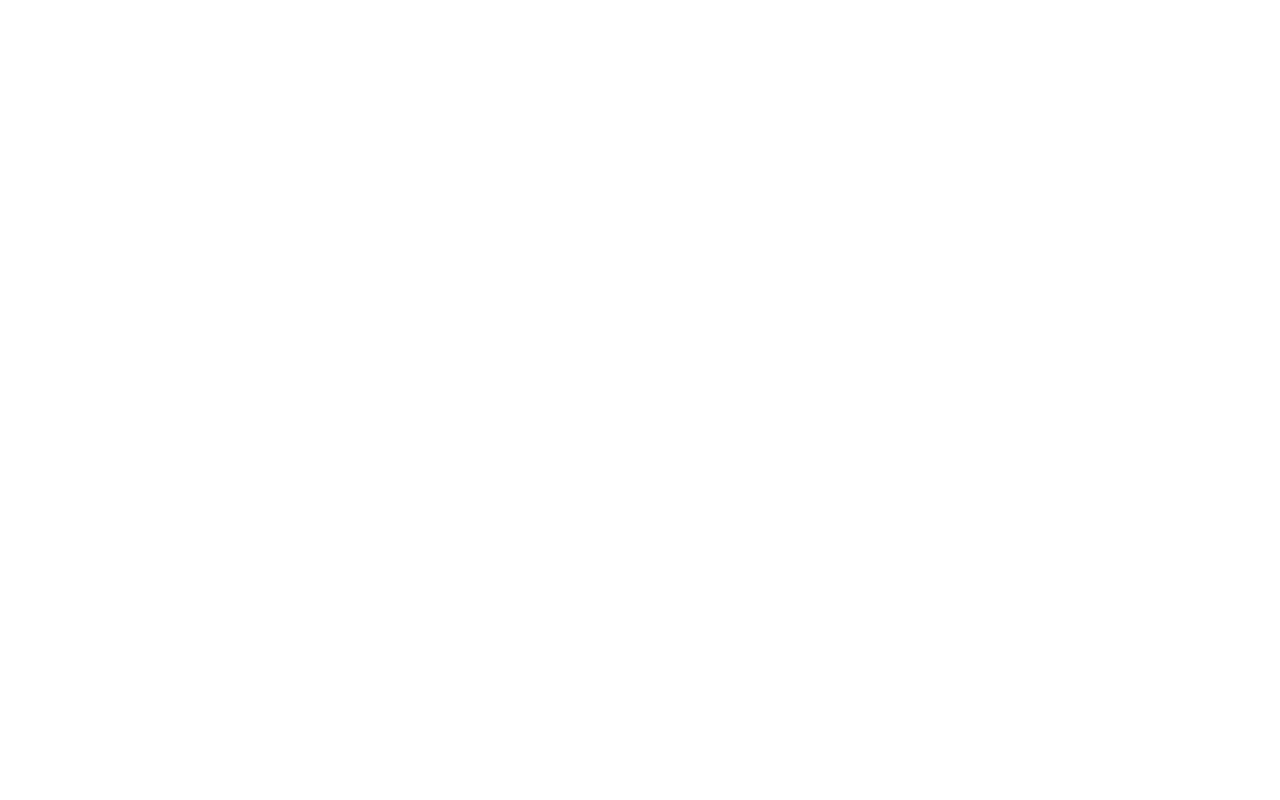
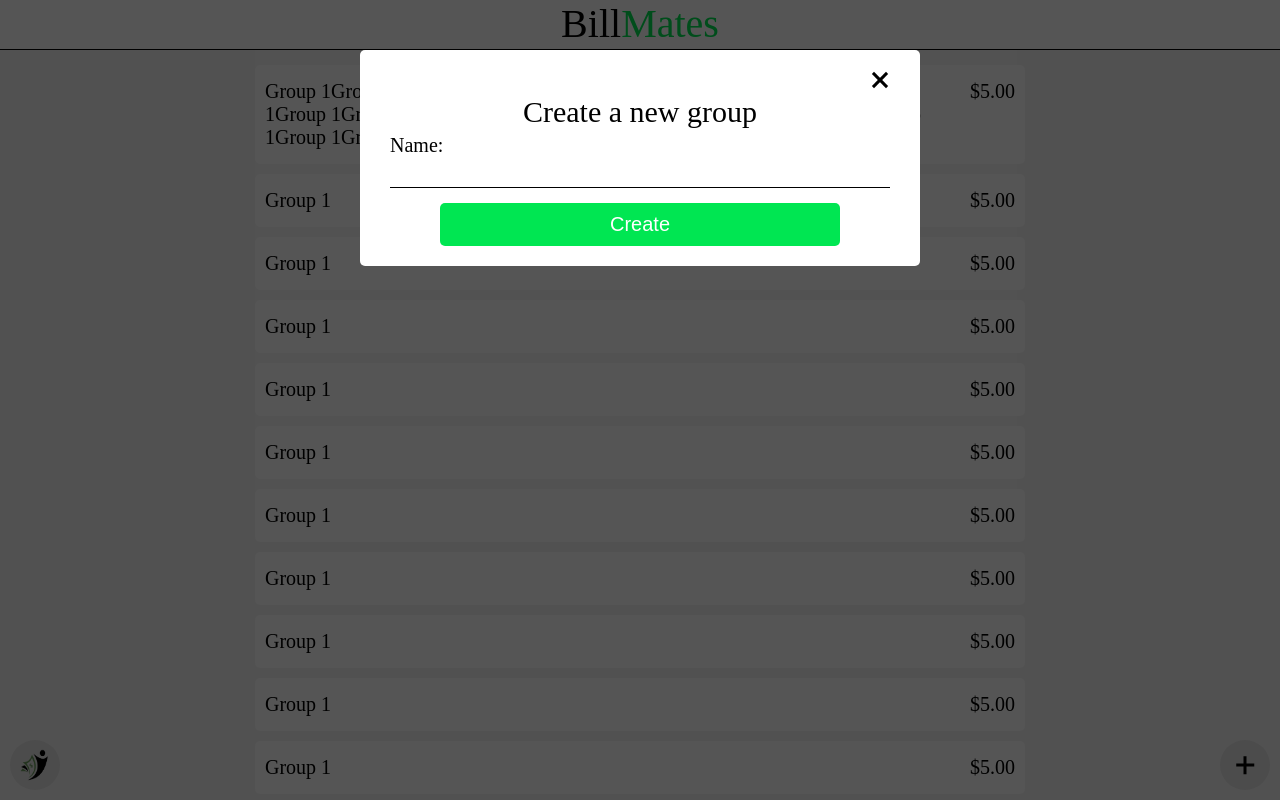
Before and after one commit to ChocoDino2k/BillMatesV2, a plain HTML site: page Home/index.html in a window 1280 px wide. Drawn offline with Linux system fonts and the light colour scheme.

Commit message:
Home page HTML

```diff
--- a/Globals/boilerplate.css
+++ b/Globals/boilerplate.css
@@ -8,7 +8,8 @@
   --green:#00E652;
   --header-border: #000;
   --container-background: #FFF;
-
+  --footer-background: #E5E5E5;
+  --transparent-dark: #000A;
   --border-radius: 5px;
 }
 
@@ -49,6 +50,82 @@ header {
 #main_section {
   overflow-y: scroll;
   padding-bottom: 15px;
+  position:relative;
+}
+
+.footer_div img {
+  transform: scale(70%);
+  width: 50px;
+  height: 50px;
+}
+
+.footer_div {
+  position: fixed;
+  bottom: 0;
+  height: 50px;
+  width: 50px;
+  border-radius: 50%;
+  background-color: var(--footer-background);
+  cursor: pointer;
+  z-index: 998;
+  margin: 10px;
+}
+
+#plus_button {
+  right: 0;
+}
+
+#plus_button:after {
+  content: '';
+  position: absolute;
+  transform: translate(-50%, -50%);
+  height: 3px;
+  width: 35%;
+  background: #000;
+  top: 50%;
+  left: 50%;
+}
+
+#plus_button:before {
+  content: '';
+  position: absolute;
+  top: 50%;
+  left: 50%;
+  transform: translate(-50%, -50%);
+  background: #000;
+  height: 35%;
+  width: 3px;
+}
+
+.x_button {
+    display: block;
+    width: 1rem;
+    height: 1rem;
+    position: relative;
+    cursor: pointer;
+    margin-left: auto;
+}
+
+.x_button:after {
+    content: '';
+    position: absolute;
+    transform: translate(-50%, -50%) rotate(45deg);
+    height: 3px;
+    width: 100%;
+    background: var(--font-color);
+    top: 50%;
+    left: 50%;
+}
+
+.x_button:before {
+    content: '';
+    position: absolute;
+    top: 50%;
+    left: 50%;
+    transform: translate(-50%, -50%) rotate(45deg);
+    background: var(--font-color);
+    height: 100%;
+    width: 3px;
 }
 
 a {
@@ -60,3 +137,11 @@ button {
   margin: 0;
   border: none;
 }
+
+.hide_background {
+  width: 100vw;
+  height: 100vh;
+  background: var(--transparent-dark);
+  z-index: 999;
+  position: absolute;
+}
--- a/Globals/file_template.html
+++ b/Globals/file_template.html
@@ -6,6 +6,7 @@
    <meta name="viewport" content="width=device-width, initial-scale=1" />
    <link rel="icon" type="image/x-icon" href="/Globals/favicon.ico">
    <link rel="stylesheet" href="/Globals/boilerplate.css">
+   <script type="text/javascript" href="/Globals/utils.js"></script>
 
    <link rel="stylesheet" href="CSS/.css">
    <script type="text/javascript" href="JS/.js"></script>
--- /dev/null
+++ b/Home/CSS/home.css
@@ -0,0 +1,90 @@
+.groups_container {
+  width: 100%;
+  height: auto;
+  margin-top: 15px;
+}
+
+.group {
+  width: 80%;
+  display: grid;
+  grid-template-columns: 1fr auto;
+  overflow-x: hidden;
+  text-overflow: ellipsis;
+  background: var(--container-background);
+  padding: 15px 10px;
+  border-radius: var(--border-radius);
+  margin: auto;
+  margin-bottom: 10px;
+  cursor: pointer;
+  max-width: 750px;
+}
+
+.group p {
+  margin: 0;
+  display: inline-block;
+  font-size: 1rem;
+  overflow-x: hidden;
+  text-overflow: ellipsis;
+}
+
+
+.add_group_container {
+  margin: auto;
+  width: 70%;
+  padding: 20px 30px;
+  background: var(--container-background);
+  border-radius: var(--border-radius);
+  margin-top: 50px;
+  max-width: 500px;
+}
+
+.add_group_container > p {
+  font-size: 1.5rem;
+  display: block;
+  margin: 5px;
+  text-align: center;
+}
+.input_text_field input{
+  line-height: 1.5;
+  padding: 0;
+  margin: 0;
+  border: none;
+  border-bottom: 1px solid var(--font-color);
+  font-size: 1rem;
+  width: 100%;
+  margin-bottom: 15px;
+}
+
+.input_text_field input:focus {
+  outline: none;
+  border-bottom: 1px solid var(--green);
+}
+
+.add_group_container label {
+  display: block;
+  font-size: 1rem;
+}
+
+.redirect_register {
+  width: 100%;
+  margin-bottom: 20px;
+}
+.redirect_register p {
+  display: inline-block;
+  margin: 0;
+  margin-right: 5px;
+}
+
+.add_group_container .submit_button_container {
+  width: 100%;
+  text-align: center;
+}
+
+.submit_button_container button {
+  width: 80%;
+  font-size: 1rem;
+  background: var(--green);
+  color: #FFF;
+  padding: 10px 15px;
+  border-radius: var(--border-radius);
+}
--- a/Home/index.html
+++ b/Home/index.html
@@ -0,0 +1,95 @@
+<!DOCTYPE html>
+<html>
+  <head>
+   <title>Home</title>
+   <meta name="description" content="View your groups" />
+   <meta name="viewport" content="width=device-width, initial-scale=1" />
+   <link rel="icon" type="image/x-icon" href="/Globals/favicon.ico">
+   <link rel="stylesheet" href="/Globals/boilerplate.css">
+   <script type="text/javascript" href="/Globals/utils.js"></script>
+
+   <link rel="stylesheet" href="CSS/home.css">
+   <script type="text/javascript" href="JS/home.js"></script>
+  </head>
+  <body>
+    <header id = "header_bare">
+      <div>
+        <p>Bill</p><p class="green">Mates</p>
+      </div>
+    </header>
+    <section id="main_section">
+      <div class="heading">
+
+      </div>
+      <div class="groups_container">
+        <div class="group">
+          <p>Group 1Group 1Group 1Group 1Group 1Group 1Group 1Group 1Group 1Group 1Group 1Group 1Group 1Group 1Group 1Group 1Group 1Group 1Group 1Group 1Group 1Group 1Group 1Group 1Group 1</p>
+          <p>$5.00</p>
+        </div>
+        <div class="group">
+          <p>Group 1</p>
+          <p>$5.00</p>
+        </div>
+        <div class="group">
+          <p>Group 1</p>
+          <p>$5.00</p>
+        </div>
+        <div class="group">
+          <p>Group 1</p>
+          <p>$5.00</p>
+        </div>
+        <div class="group">
+          <p>Group 1</p>
+          <p>$5.00</p>
+        </div>
+        <div class="group">
+          <p>Group 1</p>
+          <p>$5.00</p>
+        </div>
+        <div class="group">
+          <p>Group 1</p>
+          <p>$5.00</p>
+        </div>
+        <div class="group">
+          <p>Group 1</p>
+          <p>$5.00</p>
+        </div>
+        <div class="group">
+          <p>Group 1</p>
+          <p>$5.00</p>
+        </div>
+        <div class="group">
+          <p>Group 1</p>
+          <p>$5.00</p>
+        </div>
+        <div class="group">
+          <p>Group 1</p>
+          <p>$5.00</p>
+        </div>
+        <div class="group">
+          <p>Group 1</p>
+          <p>$5.00</p>
+        </div>
+        <div class="group">
+          <p>Group 1</p>
+          <p>$5.00</p>
+        </div>
+      </div>
+      <div class="footer_div"><a href="/Home/"><img src="/Globals/billmates_logo_person_trans.png" alt=""></a></div>
+      <div class="footer_div" id="plus_button"></div>
+    </section>
+    <div class="hide_background">
+      <div class="add_group_container">
+        <div class="x_button"></div>
+        <p>Create a new group</p>
+        <div class="input_text_field">
+          <label for="name">Name:</label>
+          <input type="text" name="name" value="" placeholder="">
+        </div>
+        <div class="submit_button_container">
+          <button type="button" name="button" onclick="submit()">Create</button>
+        </div>
+      </div>
+    </div>
+  </body>
+</html>
```
Also changed, not shown: Home/JS/home.js (added).
